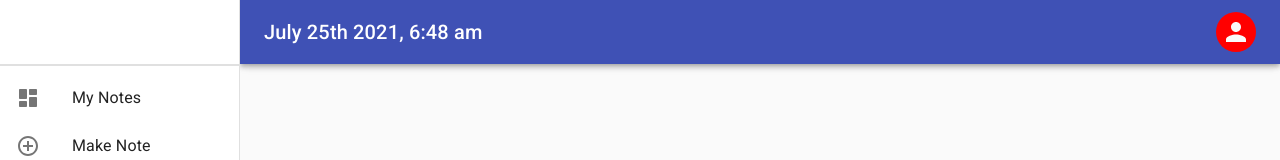
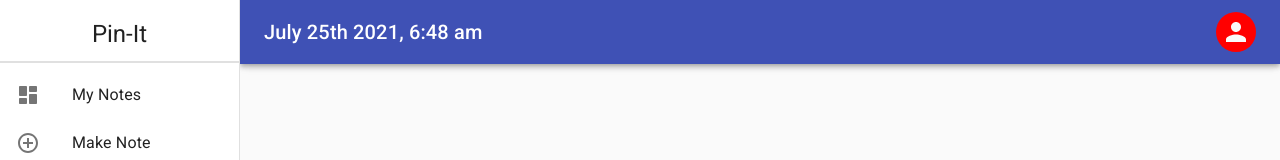
Before and after one commit to shrish-sharma-git/pin-it-react, a React (Create React App) app: page /SignIn in a window 1280 px wide. Shown: the top 160 px of the page. Built offline with nearby package versions, Linux system fonts and the light colour scheme; no server answers; the database is empty.

Commit message:
Avatar Click

```diff
--- a/src/components/Layout.js
+++ b/src/components/Layout.js
@@ -57,6 +57,11 @@ const useStyles = makeStyles((theme) => ({
   alignToolbar: {
     display: "flex",
     justifyContent: "space-between",
+  },
+  headname: {
+    marginTop: -46,
+    textAlign: "center",
+    marginBottom: 11
   }
 }));
 
@@ -83,6 +88,7 @@ const Layout = ({ children }, props) => {
   const drawer = (
     <div>
       <div className={classes.toolbar} />
+      <Typography className={classes.headname} variant="h5">Pin-It</Typography>
       <Divider />
         <SignedInLinks />
       <Divider />
@@ -109,7 +115,9 @@ const Layout = ({ children }, props) => {
           <Typography variant="h6" noWrap className={classes.date}>
             {moment().format('MMMM Do YYYY, h:mm a')}
           </Typography>
-          <Avatar className={classes.avatar}>
+          <Avatar className={classes.avatar}
+            onClick={() => history.push('/MyProfile')}
+          >
             {user && user.initials}
           </Avatar>
         </Toolbar>
```
